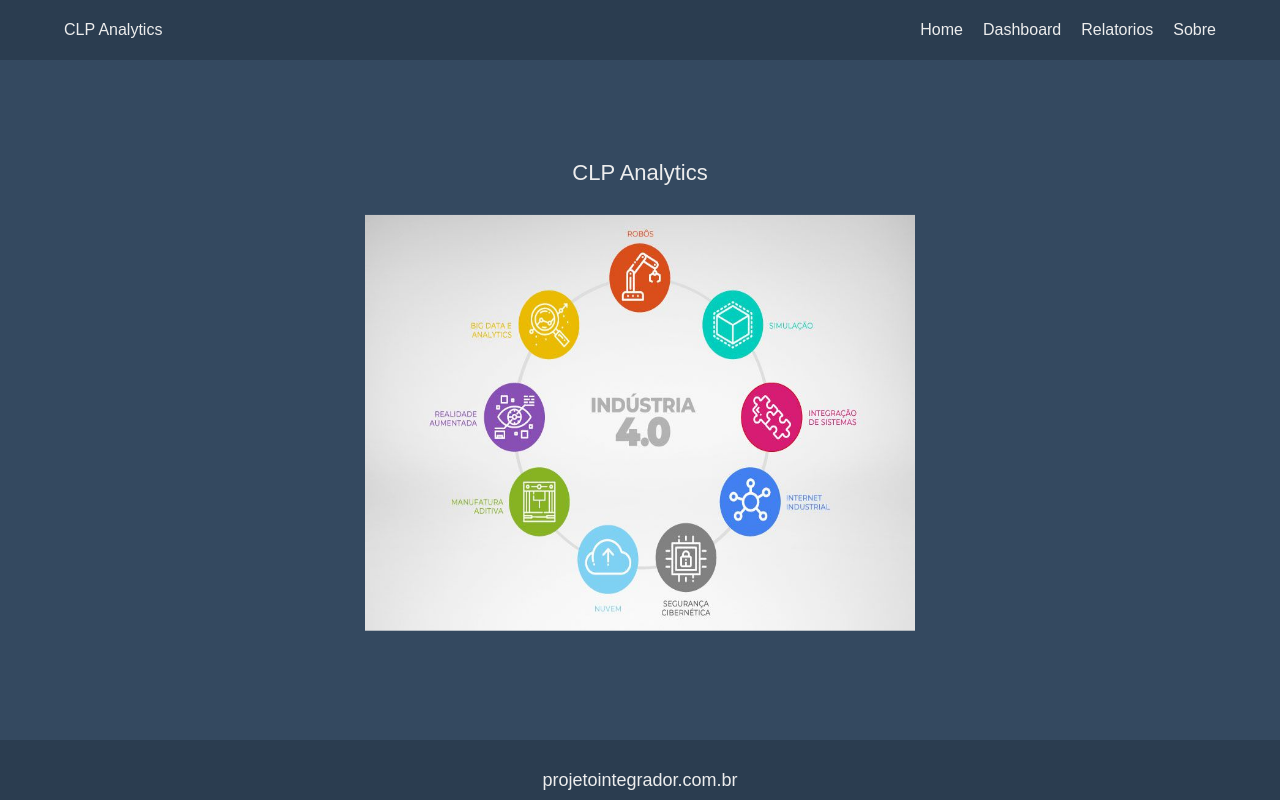
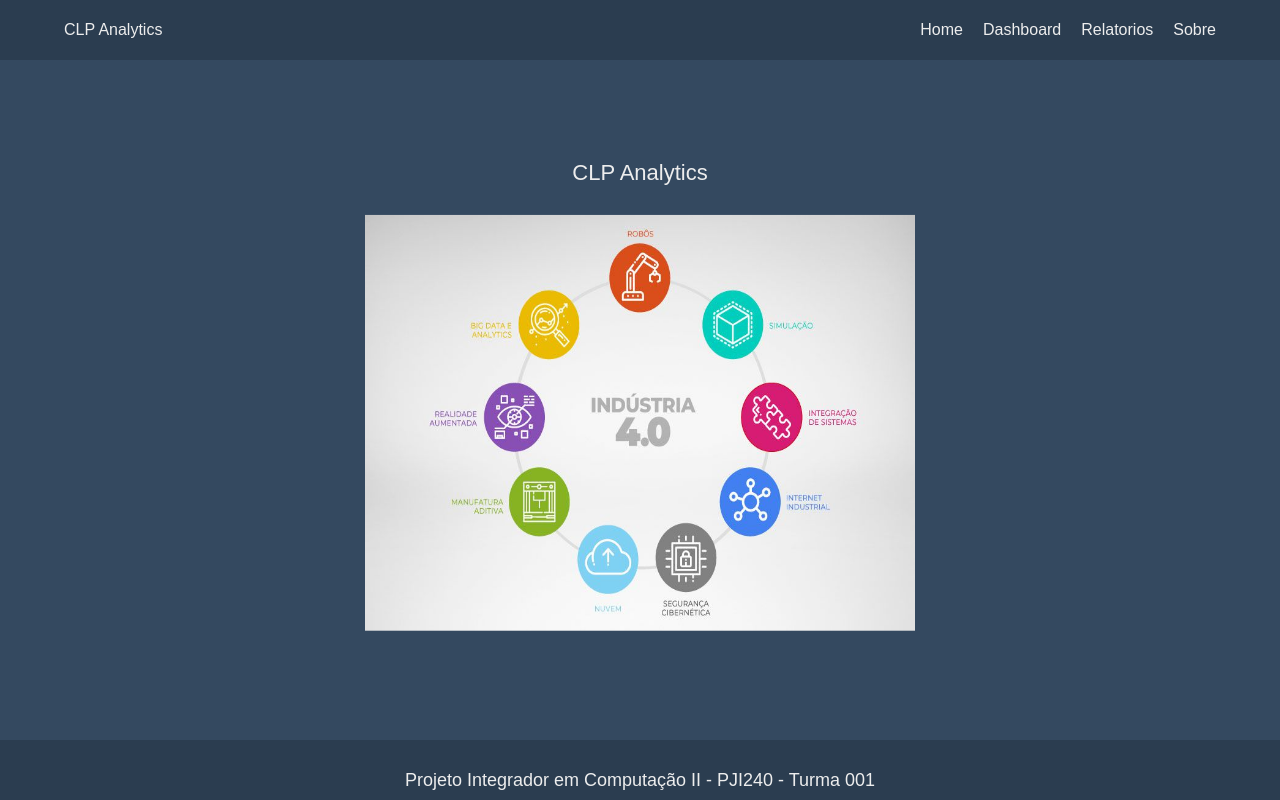
Before and after one commit to alessandromancera/clpanalytics, a Vue app: page / in a window 1280 px wide. Built offline with nearby package versions, Linux system fonts and the light colour scheme; no server answers.

Commit message:
Atualização branch

```diff
--- a/src/components/Footer.vue
+++ b/src/components/Footer.vue
@@ -1,6 +1,6 @@
 <template>
   <footer>
-      <div class="text-bottom">projetointegrador.com.br</div>
+      <div class="text-bottom">Projeto Integrador em Computação II - PJI240 - Turma 001</div>
   </footer>
 </template>
 
```
